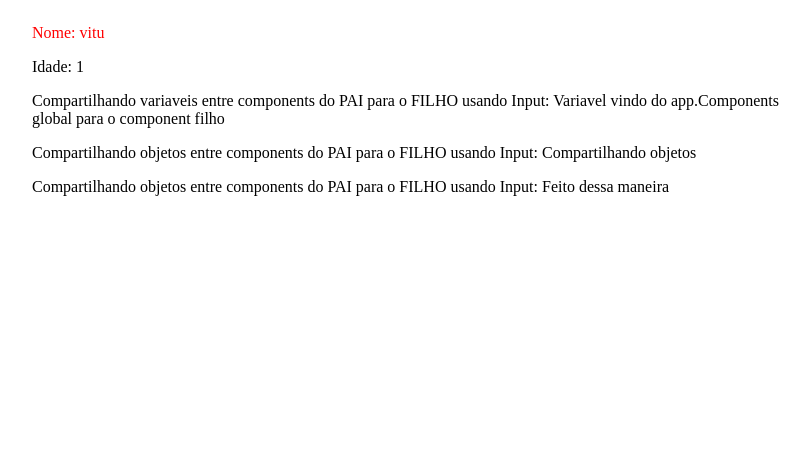
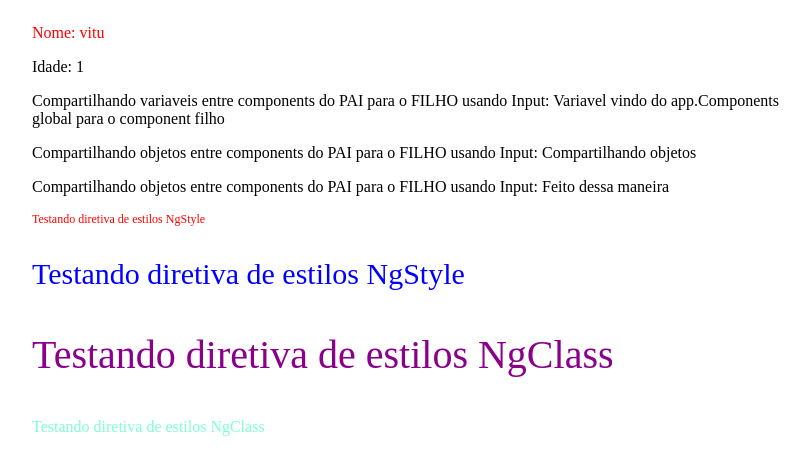
Before and after one commit to CadisRaziel/angular-learning-example, an Angular app: page / in a window 1280 px wide. Shown: the top 474 px of the page, without its empty margins (234-1044 px from the left). Built offline with nearby package versions, Linux system fonts and the light colour scheme.

Commit message:
utilizando diretiva ngStyle e ngClass

```diff
--- a/src/app/app.component.html
+++ b/src/app/app.component.html
@@ -5,5 +5,7 @@
 
         <!-- compartilhando dados entre components -->
         <app-component-filho [nameComponentFilho]="userName" [userDataComponentFilho]="userData"></app-component-filho>
+
+        <app-diretivas></app-diretivas>
     </div>
 </div>
--- a/src/app/app.module.ts
+++ b/src/app/app.module.ts
@@ -5,12 +5,14 @@ import { AppRoutingModule } from './app-routing.module';
 import { AppComponent } from './app.component';
 import { FirstComponentComponent } from './components/first-component/first-component.component';
 import { ComponentFilhoComponent } from './components/component-filho/component-filho.component';
+import { DiretivasComponent } from './components/diretivas/diretivas.component';
 
 @NgModule({
   declarations: [
     AppComponent,
     FirstComponentComponent,
-    ComponentFilhoComponent
+    ComponentFilhoComponent,
+    DiretivasComponent
   ],
   imports: [
     BrowserModule,
--- /dev/null
+++ b/src/app/components/diretivas/diretivas.component.html
@@ -0,0 +1,19 @@
+<!-- usando diretiva 'ng' do angular para aplicar estilos -->
+<div [ngStyle]="{ 'font-size': '12px', 'color': 'red'}">
+    <p>Testando diretiva de estilos NgStyle</p>
+</div>
+
+<!-- usando variaveis do component com a diretiva 'ngStyle' -->
+<div [ngStyle]="{ 'font-size': size, color: color}">
+    <p>Testando diretiva de estilos NgStyle</p>
+</div>
+
+<!-- testando diretiva de class 'ngClass' -->
+<div [ngClass]="estilos">
+    <p>Testando diretiva de estilos NgClass</p>
+</div>
+
+<!-- testando diretiva de class 'ngClass' -->
+<div [ngClass]="classeSemArray">
+    <p>Testando diretiva de estilos NgClass</p>
+</div>
--- /dev/null
+++ b/src/app/components/diretivas/diretivas.component.scss
@@ -0,0 +1,11 @@
+.small-title {
+    font-size: 40px;
+}
+
+.title {
+    color: darkmagenta;
+}
+
+.semArrayNgClass {
+    color: aquamarine;
+}
--- /dev/null
+++ b/src/app/components/diretivas/diretivas.component.ts
@@ -0,0 +1,25 @@
+import { Component, OnInit } from '@angular/core';
+
+@Component({
+  selector: 'app-diretivas',
+  templateUrl: './diretivas.component.html',
+  styleUrls: ['./diretivas.component.scss']
+})
+export class DiretivasComponent implements OnInit {
+  size = '30px';
+  color = 'blue';
+
+  //Aqui eu ainda tenho que ir no css do component e criar essas classes abaixo
+  estilos = [
+    'title',
+    'small-title'
+  ];
+
+  classeSemArray = 'semArrayNgClass'
+
+  constructor() { }
+
+  ngOnInit(): void {
+  }
+
+}
```
Also changed, not shown: 1 other file (tests, documents, lock files or other folders).
